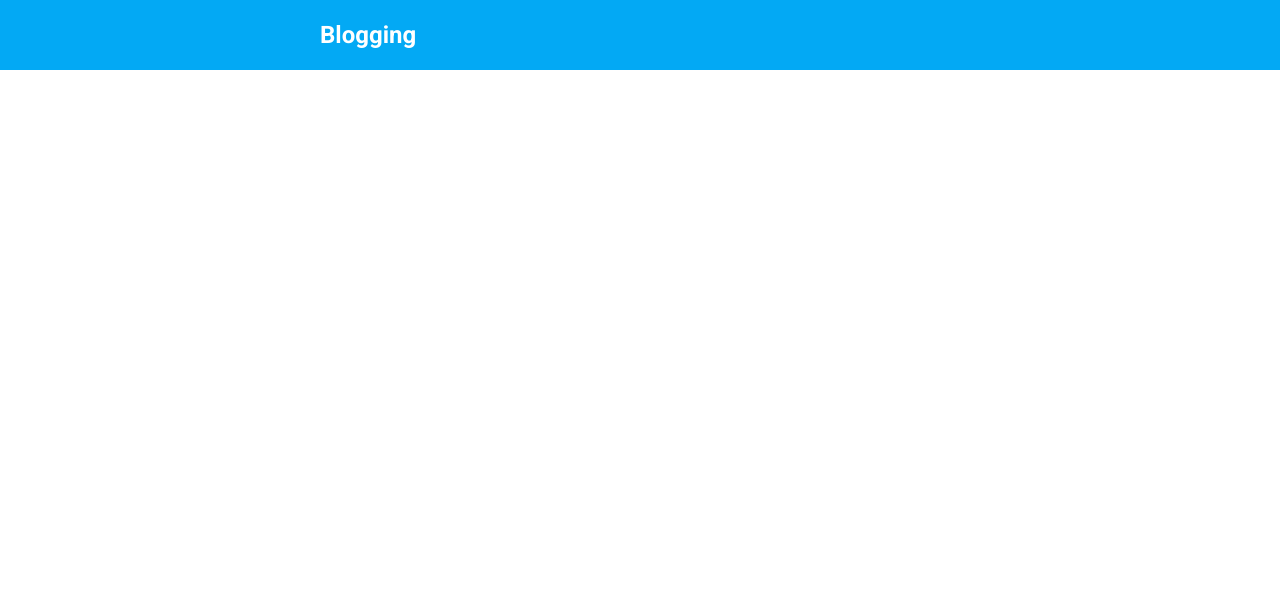
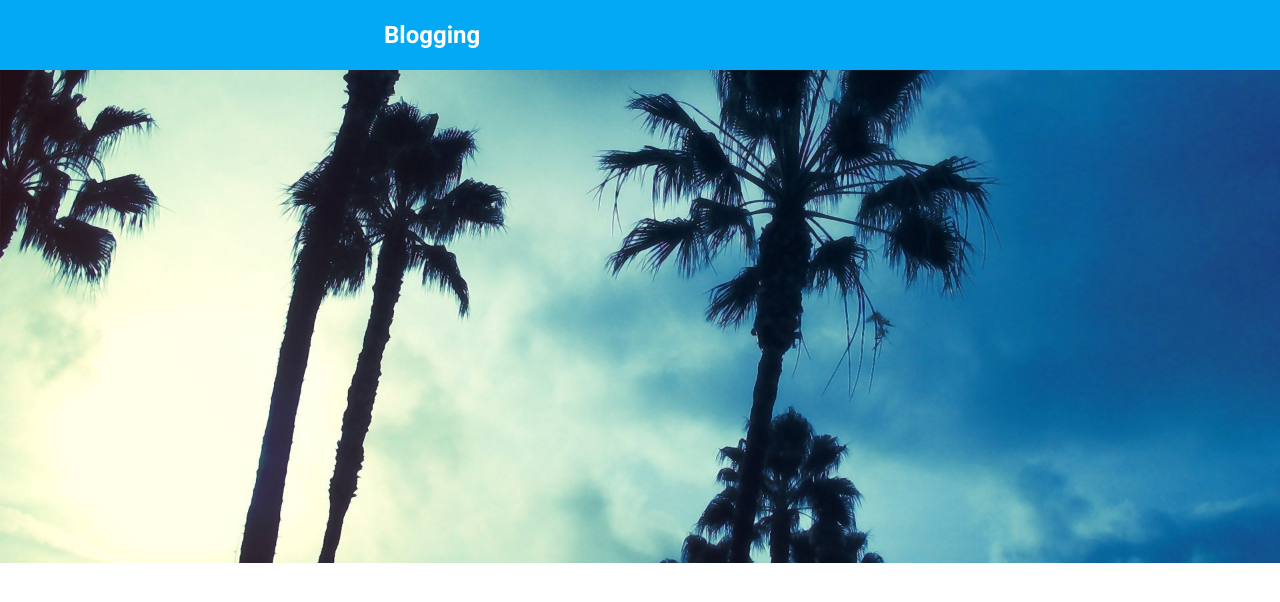
Before and after one commit to lubiaoliveira01/blogging-workspace, an Angular app: page / in a window 1280 px wide. Shown: the top 602 px of the page. Built offline with nearby package versions, Linux system fonts and the light colour scheme.

Commit message:
Criando e adicionando componente de hero

```diff
--- a/src/app/app.component.html
+++ b/src/app/app.component.html
@@ -1 +1,2 @@
 <app-header></app-header>
+<app-hero></app-hero>
--- a/src/app/app.module.ts
+++ b/src/app/app.module.ts
@@ -4,11 +4,13 @@ import { BrowserModule } from '@angular/platform-browser';
 import { AppRoutingModule } from './app-routing.module';
 import { AppComponent } from './app.component';
 import { HeaderComponent } from './components/header/header.component';
+import { HeroComponent } from './components/hero/hero.component';
 
 @NgModule({
   declarations: [
     AppComponent,
-    HeaderComponent
+    HeaderComponent,
+    HeroComponent
   ],
   imports: [
     BrowserModule,
--- a/src/app/components/header/header.component.css
+++ b/src/app/components/header/header.component.css
@@ -11,5 +11,5 @@
   color: #FFFFFF;
   font-size: 24px;
   font-weight: 700;
-  padding-left: 25%;
+  padding-left: 30%;
 }
--- /dev/null
+++ b/src/app/components/hero/hero.component.css
@@ -0,0 +1,6 @@
+.hero-image {
+    width: 100%;
+    height: 493px;
+    object-fit: cover;
+    object-position: 0% 50%;
+}
--- /dev/null
+++ b/src/app/components/hero/hero.component.html
@@ -0,0 +1,3 @@
+<div>
+  <img class="hero-image" src="../../../assets/images/hero-background.jpeg" alt="Hero component">
+</div>
--- /dev/null
+++ b/src/app/components/hero/hero.component.ts
@@ -0,0 +1,15 @@
+import { Component, OnInit } from '@angular/core';
+
+@Component({
+  selector: 'app-hero',
+  templateUrl: './hero.component.html',
+  styleUrls: ['./hero.component.css']
+})
+export class HeroComponent implements OnInit {
+
+  constructor() { }
+
+  ngOnInit(): void {
+  }
+
+}
```
Also changed, not shown: src/assets/images/hero-background.jpeg (added), 1 other file (tests, documents, lock files or other folders).
